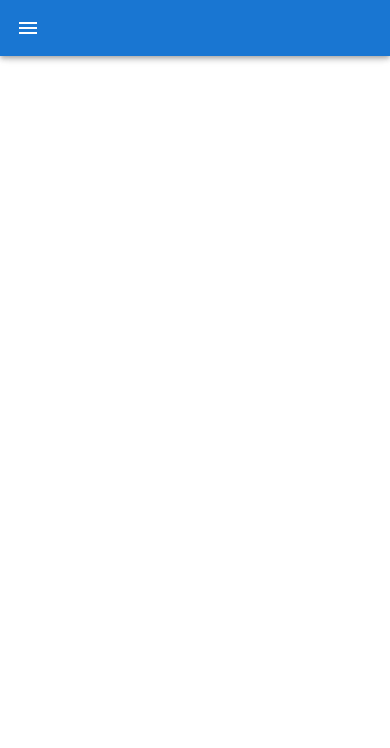
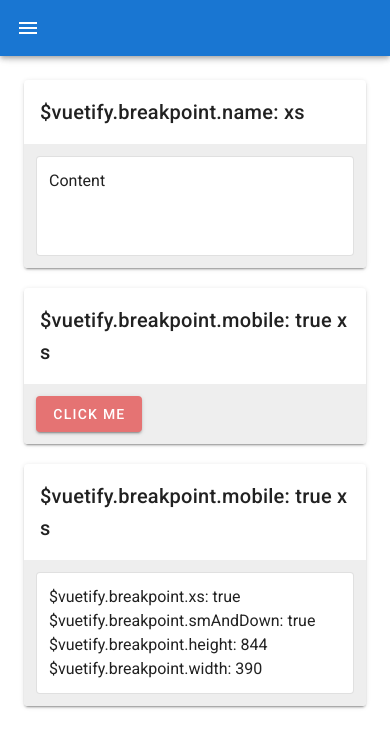
Before and after one commit to jambottle/vuetify-overmind, a Vue app: page /breakpoints in a window 390 px wide. Shown: the top 748 px of the page. Built offline with nearby package versions, Linux system fonts and the light colour scheme.

Commit message:
Breakpoints 연습

```diff
--- a/src/App.vue
+++ b/src/App.vue
@@ -15,14 +15,13 @@
         </v-list-item-content>
       </v-list-item>
 
-      <v-divider></v-divider>
+      <v-divider />
 
       <v-list dense nav>
         <v-list-item v-for="item in items" :key="item.title" link :to="item.to">
           <v-list-item-icon>
             <v-icon>{{ item.icon }}</v-icon>
           </v-list-item-icon>
-
           <v-list-item-content>
             <v-list-item-title>{{ item.title }}</v-list-item-title>
           </v-list-item-content>
@@ -57,6 +56,11 @@
           icon: 'mdi-image',
           to: '/grid-list-page',
         },
+        {
+          title: 'Breakpoints',
+          icon: 'mdi-image',
+          to: '/breakpoints',
+        },
       ],
       right: null,
     };
--- a/src/plugins/vuetify.js
+++ b/src/plugins/vuetify.js
@@ -3,4 +3,8 @@
 
 Vue.use(Vuetify);
 
-export default new Vuetify({});
+export default new Vuetify({
+  breakpoint: {
+    mobileBreakpoint: 'xs',
+  },
+});
--- a/src/router/index.js
+++ b/src/router/index.js
@@ -3,6 +3,7 @@
 import Dashboard from '@/views/Dashboard';
 import GridSystem from '@/views/GridSystem';
 import GridListPage from '@/views/GridListPage';
+import Breakpoints from '@/views/Breakpoints';
 
 Vue.use(VueRouter);
 
@@ -22,6 +23,11 @@
     name: 'GridListPage',
     component: GridListPage,
   },
+  {
+    path: '/breakpoints',
+    name: 'Breakpoints',
+    component: Breakpoints,
+  },
 ];
 
 const router = new VueRouter({
--- /dev/null
+++ b/src/views/Breakpoints.vue
@@ -0,0 +1,104 @@
+<template>
+  <v-container>
+    <v-card>
+      <v-card-title>
+        $vuetify.breakpoint.name: {{ $vuetify.breakpoint.name }}
+      </v-card-title>
+      <v-container class="grey lighten-3">
+        <v-card class="pa-3" outlined :height="height">Content</v-card>
+      </v-container>
+    </v-card>
+
+    <v-card class="mt-5">
+      <v-card-title>
+        $vuetify.breakpoint.mobile: {{ $vuetify.breakpoint.mobile }}
+        {{ $vuetify.breakpoint.mobileBreakpoint }}
+      </v-card-title>
+
+      <v-container class="grey lighten-3">
+        <v-dialog
+          v-model="dialog"
+          width="500"
+          :fullscreen="$vuetify.breakpoint.mobile"
+        >
+          <template v-slot:activator="{ on, attrs }">
+            <v-btn color="red lighten-2" dark v-bind="attrs" v-on="on">
+              Click Me
+            </v-btn>
+          </template>
+
+          <v-card>
+            <v-card-title class="text-h5 grey lighten-2">
+              Privacy Policy
+            </v-card-title>
+            <v-card-text>
+              Lorem ipsum dolor sit amet, consectetur adipiscing elit, sed do
+              eiusmod tempor incididunt ut labore et dolore magna aliqua. Ut
+              enim ad minim veniam, quis nostrud exercitation ullamco laboris
+              nisi ut aliquip ex ea commodo consequat. Duis aute irure dolor in
+              reprehenderit in voluptate velit esse cillum dolore eu fugiat
+              nulla pariatur. Excepteur sint occaecat cupidatat non proident,
+              sunt in culpa qui officia deserunt mollit anim id est laborum.
+            </v-card-text>
+
+            <v-divider />
+
+            <v-card-actions>
+              <v-spacer />
+              <v-btn color="primary" text @click="dialog = false">
+                I accept
+              </v-btn>
+            </v-card-actions>
+          </v-card>
+        </v-dialog>
+      </v-container>
+    </v-card>
+
+    <v-card class="mt-5">
+      <v-card-title>
+        $vuetify.breakpoint.mobile: {{ $vuetify.breakpoint.mobile }}
+        {{ $vuetify.breakpoint.mobileBreakpoint }}
+      </v-card-title>
+      <v-container class="grey lighten-3">
+        <v-card class="pa-3" outlined>
+          $vuetify.breakpoint.xs: {{ $vuetify.breakpoint.xs }} <br />
+          $vuetify.breakpoint.smAndDown: {{ $vuetify.breakpoint.smAndDown }}
+          <br />
+          $vuetify.breakpoint.height: {{ $vuetify.breakpoint.height }} <br />
+          $vuetify.breakpoint.width: {{ $vuetify.breakpoint.width }}
+        </v-card>
+      </v-container>
+    </v-card>
+  </v-container>
+</template>
+
+<script>
+export default {
+  name: 'Breakpoints',
+
+  data() {
+    return {
+      dialog: false,
+    };
+  },
+
+  computed: {
+    height() {
+      switch (this.$vuetify.breakpoint.name) {
+        case 'xs':
+          return 100;
+        case 'sm':
+          return 200;
+        case 'md':
+          return 300;
+        case 'lg':
+          return 400;
+        default:
+          return 500;
+      }
+    },
+  },
+};
+</script>
+
+<style lang="scss" scoped></style>
```
